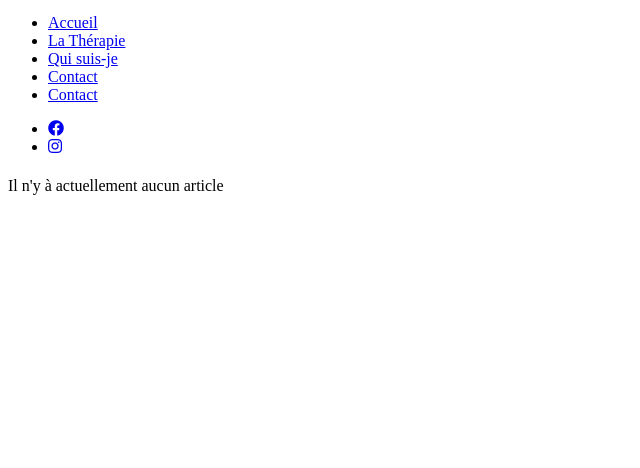
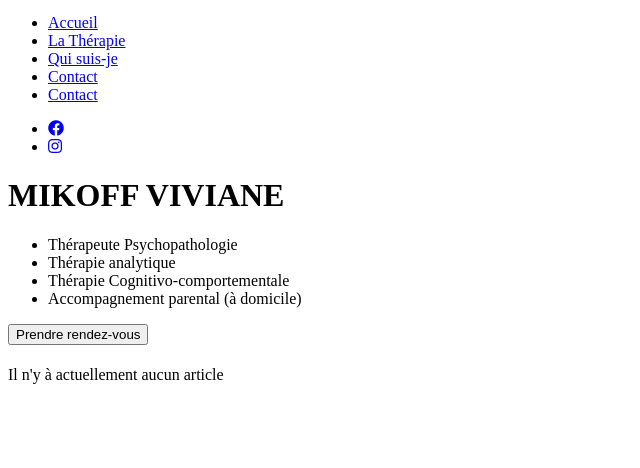
Before and after one commit to bruno683/v_mikoff, a Symfony app: template templates/home/index.html.twig in a window 1280 px wide. Shown: the part 332-800 px from the top of the page, without its empty margins (0-640 px from the left). Run offline with Twig, Linux system fonts and the light colour scheme; the template is opened without the code that fills it, so the values that code supplies are empty; some libraries are stand-ins or nearby versions.

Commit message:
Header added

```diff
--- a/templates/header/header.html.twig
+++ b/templates/header/header.html.twig
@@ -0,0 +1,12 @@
+<header class="container">
+    <div class="text">
+        <h1>MIKOFF VIVIANE</h1>
+        <ul>
+            <li>Thérapeute Psychopathologie</li>
+            <li>Thérapie analytique</li>
+            <li>Thérapie Cognitivo-comportementale</li>
+            <li>Accompagnement parental (à domicile)</li>
+        </ul>
+        <button>Prendre rendez-vous</button>
+    </div>
+</header>
--- a/templates/home/index.html.twig
+++ b/templates/home/index.html.twig
@@ -1,6 +1,6 @@
 {% extends 'base.html.twig' %}
 
-{% block title %}Hello HomeController!{% endblock %}
+{% block title %}{{title}}{% endblock %}
 
 {% block body %}
 
```
Also changed, not shown: assets/images/Happy women sitting and talking to each other.jpg (added).
